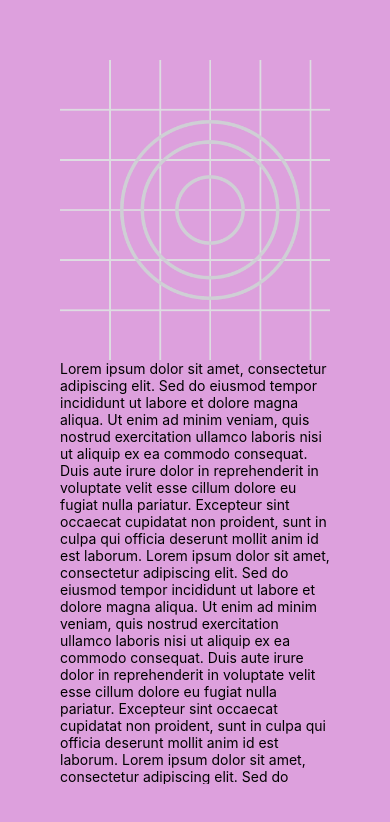
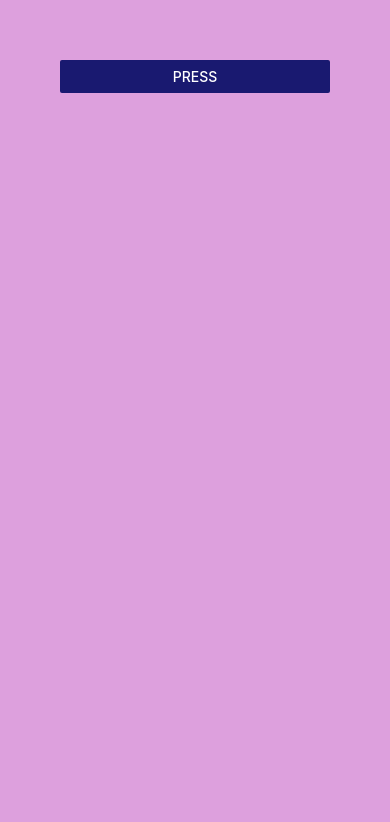
Before and after one commit to JesusVergara89/ReactNative1, a React Native app: screen / in a window 390 px wide. Shown: the top 822 px of the page. Built offline with nearby package versions, Linux system fonts and the light colour scheme.

Commit message:
workin with btns and its props

```diff
--- a/App.js
+++ b/App.js
@@ -1,17 +1,16 @@
-import { View, Text, Image, ScrollView } from "react-native";
+import { View, Text, Image, ScrollView, Button } from "react-native";
+import { Colors } from "react-native/Libraries/NewAppScreen";
 const logoImg = require("./assets/adaptive-icon.png")
 
 export default function App() {
   return <View style={{ flex: 1, backgroundColor: "plum", padding: 60 }} >
-    <ScrollView >
-      <Image source={logoImg} style={{ width: 300, height: 300 }} />
-      <Text>
-        Lorem ipsum dolor sit amet, consectetur adipiscing elit. Sed do eiusmod tempor incididunt ut labore et dolore magna aliqua. Ut enim ad minim veniam, quis nostrud exercitation ullamco laboris nisi ut aliquip ex ea commodo consequat. Duis aute irure dolor in reprehenderit in voluptate velit esse cillum dolore eu fugiat nulla pariatur. Excepteur sint occaecat cupidatat non proident, sunt in culpa qui officia deserunt mollit anim id est laborum.
-        Lorem ipsum dolor sit amet, consectetur adipiscing elit. Sed do eiusmod tempor incididunt ut labore et dolore magna aliqua. Ut enim ad minim veniam, quis nostrud exercitation ullamco laboris nisi ut aliquip ex ea commodo consequat. Duis aute irure dolor in reprehenderit in voluptate velit esse cillum dolore eu fugiat nulla pariatur. Excepteur sint occaecat cupidatat non proident, sunt in culpa qui officia deserunt mollit anim id est laborum.
-        Lorem ipsum dolor sit amet, consectetur adipiscing elit. Sed do eiusmod tempor incididunt ut labore et dolore magna aliqua. Ut enim ad minim veniam, quis nostrud exercitation ullamco laboris nisi ut aliquip ex ea commodo consequat. Duis aute irure dolor in reprehenderit in voluptate velit esse cillum dolore eu fugiat nulla pariatur. Excepteur sint occaecat cupidatat non proident, sunt in culpa qui officia deserunt mollit anim id est laborum.
-        Lorem ipsum dolor sit amet, consectetur adipiscing elit. Sed do eiusmod tempor incididunt ut labore et dolore magna aliqua. Ut enim ad minim veniam, quis nostrud exercitation ullamco laboris nisi ut aliquip ex ea commodo consequat. Duis aute irure dolor in reprehenderit in voluptate velit esse cillum dolore eu fugiat nulla pariatur. Excepteur sint occaecat cupidatat non proident, sunt in culpa qui officia deserunt mollit anim id est laborum.
-      </Text>
-      <Image source={logoImg} style={{ width: 300, height: 300 }} />
-    </ScrollView>
+    <Button
+    title="Press"
+    onPress={()=>console.log("you have press the btn")}
+    color="midnightblue"
+    disabled={false}
+    />
   </View>
 }
+
+{/*disabled: for default is True  */}
```
